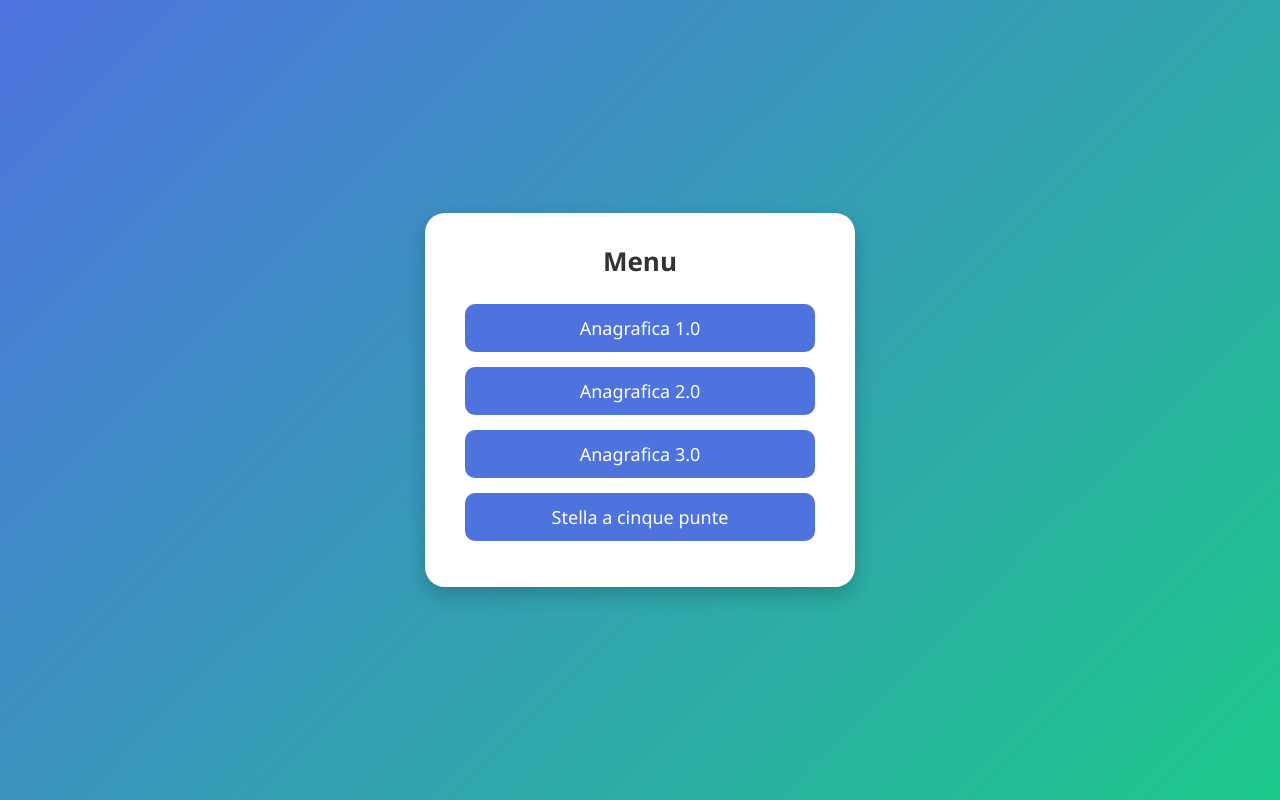
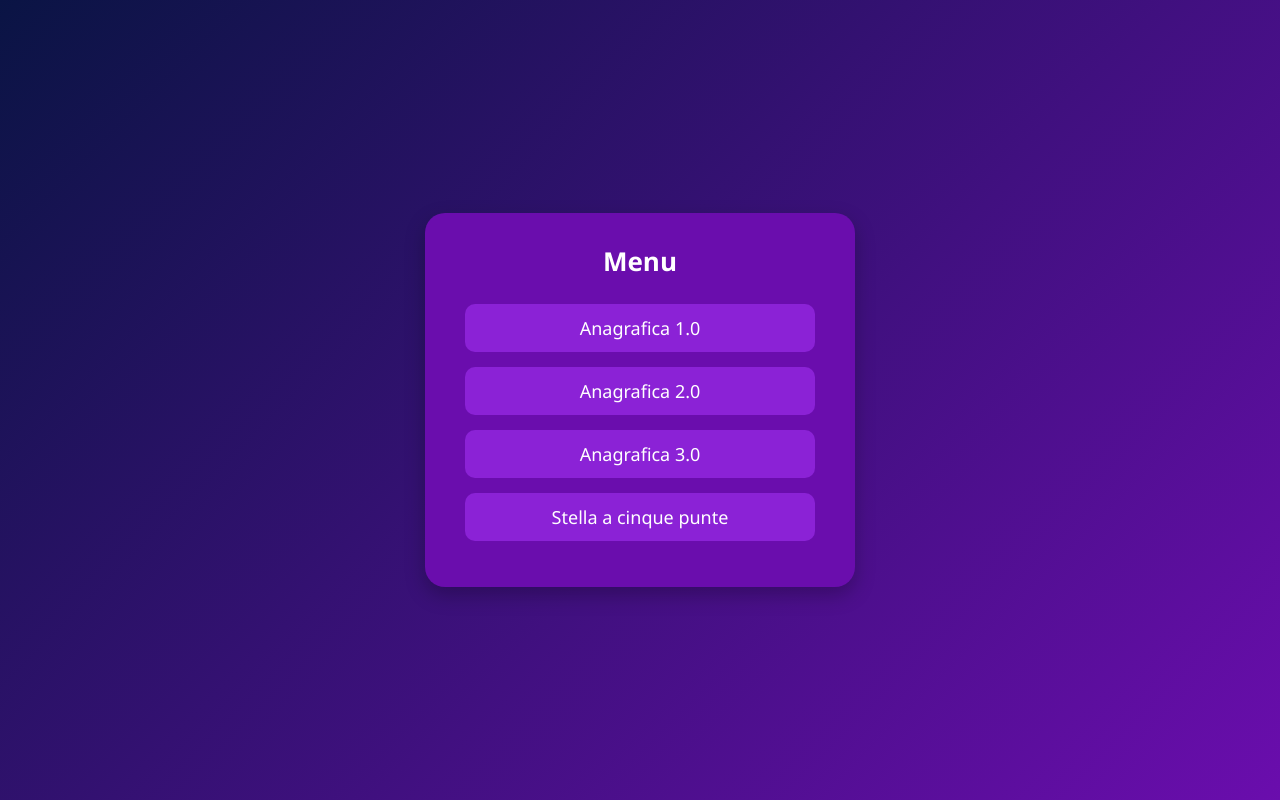
Before and after one commit to moreirafabiany/HTML, a plain HTML site: page index.html in a window 1280 px wide. Drawn offline with Linux system fonts and the light colour scheme.

Commit message:
Update index.html

```diff
--- a/index.html
+++ b/index.html
@@ -8,7 +8,7 @@
         body {
             margin: 0;
             font-family: "Segoe UI", Arial, sans-serif;
-            background: linear-gradient(135deg, #4e73df, #1cc88a);
+            background: linear-gradient(135deg, #0a1444, #6a0dad); /* Blu scuro → Viola */
             height: 100vh;
             display: flex;
             justify-content: center;
@@ -16,10 +16,10 @@
         }
 
         .menu-container {
-            background: white;
+            background: #6a0dad; /* Viola */
             padding: 30px 40px;
             border-radius: 20px;
-            box-shadow: 0 8px 20px rgba(0,0,0,0.2);
+            box-shadow: 0 8px 20px rgba(0,0,0,0.25);
             width: 350px;
             text-align: center;
         }
@@ -27,7 +27,7 @@
         .menu-container h1 {
             margin-top: 0;
             font-size: 26px;
-            color: #333;
+            color: white; /* Testo bianco */
         }
 
         .menu-links {
@@ -43,8 +43,8 @@
         .menu-links a {
             text-decoration: none;
             display: block;
-            background: #4e73df;
-            color: white;
+            background: #8b22d6; /* Viola più chiaro per i bottoni */
+            color: white; /* Testo bianco */
             padding: 12px 15px;
             border-radius: 10px;
             font-size: 18px;
@@ -53,9 +53,9 @@
         }
 
         .menu-links a:hover {
-            background: #2e59d9;
+            background: #b366ff; /* Viola chiaro hover */
             transform: translateY(-3px);
-            box-shadow: 0 4px 10px rgba(0,0,0,0.2);
+            box-shadow: 0 4px 10px rgba(0,0,0,0.25);
         }
     </style>
 </head>
```
